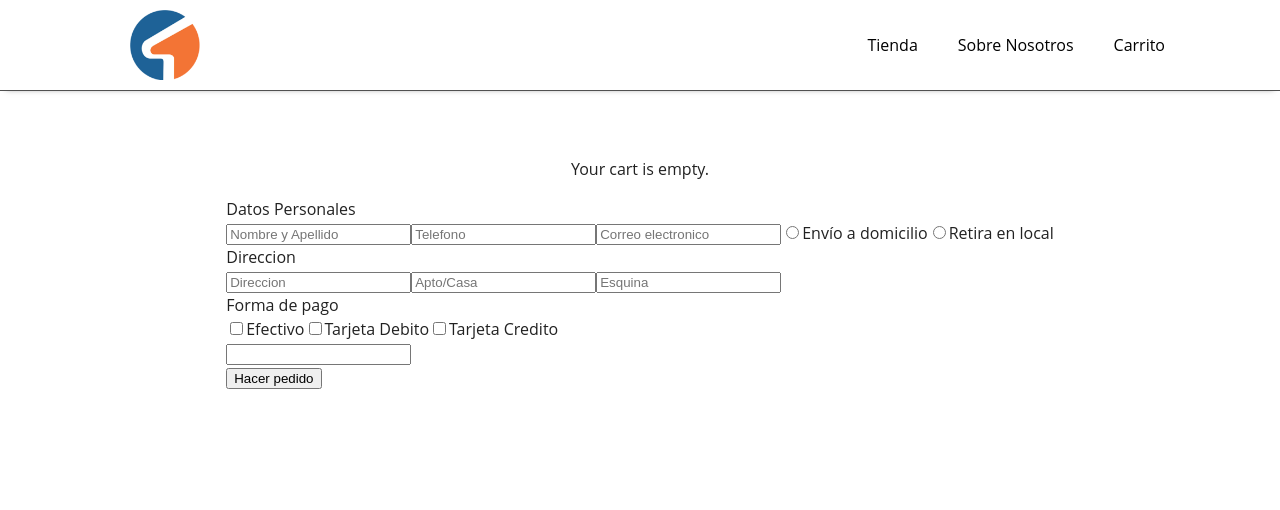
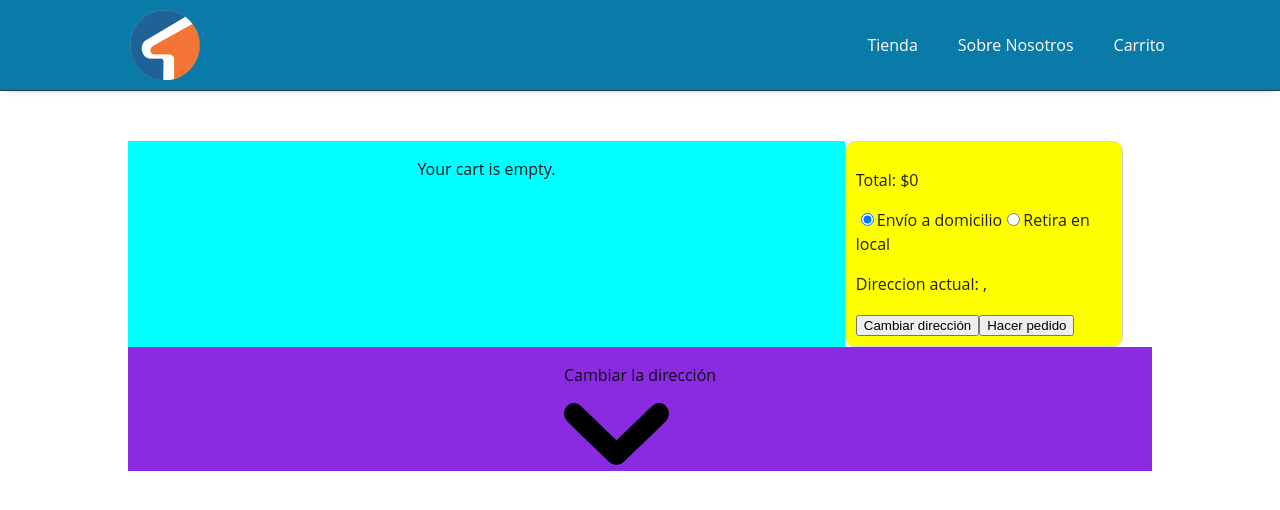
Before and after one commit to ignaciothompson/Present, a React (Vite) app: page /carrito in a window 1280 px wide. Shown: the top 510 px of the page. Built offline with nearby package versions, Linux system fonts and the light colour scheme.

Commit message:
more cart logic

```diff
--- a/package.json
+++ b/package.json
@@ -12,6 +12,7 @@
   "dependencies": {
     "react": "^18.2.0",
     "react-dom": "^18.2.0",
+    "react-paginate": "^8.2.0",
     "react-router-dom": "^6.22.3"
   },
   "devDependencies": {
--- a/src/components/filters/filters.module.css
+++ b/src/components/filters/filters.module.css
@@ -1,8 +1,9 @@
 .categoriesContainer{
     width: 20%;
     height: fit-content;
-    border-radius: 25px;
-    /* border: 1px solid gray; */
+    border-radius: 5px;
+    /* border: 2px solid #0a7ba8; */
+    padding: 10px;
     margin-right: 25px;
 }
 
--- a/src/components/navbar/navbar.module.css
+++ b/src/components/navbar/navbar.module.css
@@ -6,6 +6,7 @@
     padding: 0px 100px;
     box-shadow: 0 4px 6px -6px rgba(0, 0, 0, 0.5);
     border-bottom: 1px solid #333333da;
+    background-color: #0a7ba8;
 }
 
 .imgContainer{
@@ -32,16 +33,16 @@
     padding: 15px;
     background: none;
     border: none;
-    color: black;
+    color: white;
     font-weight: 500;
     font-size: 16px;
     text-decoration: none;
 }
 
 .navBtn:hover{
-    background-color: #333333;
+    background-color: white;
     border-radius: 5px;
-    color: white;
+    color: black;
 }
 
 .navBtn:last-child{
--- a/src/pages/cart/cart.module.css
+++ b/src/pages/cart/cart.module.css
@@ -3,15 +3,25 @@
     margin: 0 auto;
     /* background-color: #f5f5f5; */
     margin-top: 50px;
+    display: flex;
+    flex-wrap: wrap;
 }
 
 .cartItems{
-    width: 100%;
+    width: 70%;
     display: flex;
     flex-wrap: wrap;
     justify-content: center;
     align-content: start;
-    /* background-color: aqua; */
+    background-color: aqua;
+}
+
+.cartTotal{
+    background-color: yellow;
+    width: 25%;
+    padding: 10px;
+    border: 1px solid lightgray;
+    border-radius: 10px;
 }
 
 .cartForm{
@@ -19,7 +29,7 @@
     display: flex;
     flex-direction: column;
     align-items: center;
-    /* background-color: blueviolet; */
+    background-color: blueviolet;
 }
 
 .cartItem{
@@ -76,8 +86,10 @@
 
 .removeButton{
     font-size: 16px;
-    background-color: rgb(245, 52, 52);
+    background-color: rgb(211, 10, 10);
+    color: rgb(255, 255, 255);
     border: none;
     border-radius: 5px;
     padding: 5px;
+    cursor: pointer;
 }
--- a/src/pages/cart/cart.tsx
+++ b/src/pages/cart/cart.tsx
@@ -1,9 +1,58 @@
-import React, { useEffect, useState } from "react";
+import React, { useEffect, useState, useCallback } from "react";
 import { CartItem, Order } from "../../types";
 import styles from "./cart.module.css";
 
 const CartPage: React.FC = () => {
   const [cartItems, setCartItems] = useState<CartItem[]>([]);
+  const [newAddress, setNewAddress] = useState(Boolean);
+  const [currentAddress, setCurrentAddress] = useState("");
+  const [name, setName] = useState("");
+  const [street, setStreet] = useState("");
+  const [number, setNumber] = useState(0);
+  const [email, setEmail] = useState("");
+  const [takeAway, setTakeAway] = useState(Boolean);
+  const [apartmentNumber, setApartmentNumber] = useState("");
+  const [annotation, setAnnotation] = useState("");
+  const [paymentMethods, setPaymentMethods] = useState("");
+  const [x, setX] = useState(Boolean);
+
+
+  const getFormData = () => {
+    if(newAddress){
+    setX(true);
+    setName((document.getElementById("name") as HTMLInputElement).value);
+    setStreet((document.getElementById("street") as HTMLInputElement).value);
+    setNumber(parseInt((document.getElementById("phone") as HTMLInputElement).value));
+    setEmail((document.getElementById("email") as HTMLInputElement).value);
+    setTakeAway((document.getElementById("takeAway") as HTMLInputElement).checked);
+    setApartmentNumber((document.getElementById("apartmentNumber") as HTMLInputElement).value);
+    setAnnotation((document.getElementById("annotation") as HTMLInputElement).value);
+    const cash = ((document.getElementById("cash") as HTMLInputElement).checked);
+    const debitCard = (document.getElementById("debitCard") as HTMLInputElement).checked;
+    const creditCard = (document.getElementById("creditCard") as HTMLInputElement).checked;
+
+    // Collect all checked payment methods
+    const methods = [];
+    if (cash) {
+      methods.push("CASH");
+    }
+    if (debitCard) {
+      methods.push("DEBIT_CARD");
+    }
+    if (creditCard) {
+      methods.push("CREDIT_CARD");
+    }
+    if (!cash && !debitCard && !creditCard) {
+      methods.push("UNDEFINED");
+    }
+    setPaymentMethods(methods.join(", "));
+    return methods.join(", "); // Return the payment methods string
+  }else{
+    setX(false);
+    console.log(localStorage.getItem("order"));
+    return localStorage.getItem("order");
+  }
+  };
 
   useEffect(() => {
     // Retrieve cart items from local storage
@@ -29,65 +78,77 @@ const CartPage: React.FC = () => {
     localStorage.setItem("cartItems", JSON.stringify(updatedCartItems));
   };
 
+  const handleChangeAddress = (event: React.FormEvent) => {
+    event.preventDefault();
+    setNewAddress(true);
+    console.log("Cambiando direccion...");
+  };
+
+  const handleSaveData = (event: React.FormEvent) => {
+    event.preventDefault();
+    getFormData();
+    handleAddress(street, apartmentNumber);
+    setNewAddress(false);
+    console.log("Guardando datos...");
+  };
+
+  const handleAddress = useCallback((street: string, apartmentNumber: string) => {
+    const order = JSON.parse(localStorage.getItem("order") || '{}');
+    if (!newAddress) {
+      const address = [order.street, order.apartmentNumber];
+      setCurrentAddress(address.join(", "));
+    } else {
+      if(street && apartmentNumber != ""){
+        const address = [street, apartmentNumber];
+        setCurrentAddress(address.join(", "));
+      }else{
+        const address = [order.street, order.apartmentNumber];
+        setCurrentAddress(address.join(", "));
+      }
+    }
+  }, [newAddress, street, apartmentNumber]); // Add dependencies here
+
+  useEffect(() => {
+    const order = JSON.parse(localStorage.getItem("order") || '{}');
+    setTakeAway(order.takeAway);
+    handleAddress(order.street, order.apartmentNumber);
+  }, [handleAddress]); // Added dependency array to ensure this effect runs only once on component mount
+
+  const handleShipping = () => {
+    const shippingElement = document.getElementById("shipping") as HTMLInputElement;
+    if (shippingElement) {
+      const isShippingChecked = shippingElement.checked;
+      setTakeAway(!isShippingChecked);
+    }
+  }
+
   const handleSubmit = (event: React.FormEvent) => {
     event.preventDefault();
-    const name = (document.getElementById("name") as HTMLInputElement).value;
-    const street = (document.getElementById("street") as HTMLInputElement)
-      .value;
-    const number = parseInt(
-      (document.getElementById("phone") as HTMLInputElement).value
-    );
-    const email = (document.getElementById("email") as HTMLInputElement).value;
-    const takeAway = (document.getElementById("takeAway") as HTMLInputElement)
-      .checked;
-    const apartmentNumber = (
-      document.getElementById("apartmentNumber") as HTMLInputElement
-    ).value;
-    const annotation = (
-      document.getElementById("annotation") as HTMLInputElement
-    ).value;
-    const cash = (document.getElementById("cash") as HTMLInputElement).checked;
-    const debitCard = (document.getElementById("debitCard") as HTMLInputElement)
-      .checked;
-    const creditCard = (
-      document.getElementById("creditCard") as HTMLInputElement
-    ).checked;
-
-    // Collect all checked payment methods
-    const paymentMethods = () => {
-      const methods = [];
-      if (cash) {
-        methods.push("CASH");
-      }
-      if (debitCard) {
-        methods.push("DEBIT_CARD");
-      }
-      if (creditCard) {
-        methods.push("CREDIT_CARD");
-      }
-      if (!cash && !debitCard && !creditCard) {
-        methods.push("UNDEFINED");
-      }
-      return methods.join(", ");
-    };
-
+    if(x){
+      getFormData();
       const order: Order = {
-      name,
-      street,
-      number,
-      email,
-      takeAway,
-      apartmentNumber,
-      annotation,
+        name: name,
+        street: street,
+        number: number,
+        email: email,
+        takeAway: takeAway,
+        apartmentNumber: apartmentNumber,
+        annotation: annotation,
         cart: cartItems.map((item) => ({
           product: [item],
           quantity: item.quantity,
         })),
-      paymentMethod: paymentMethods(), // Join all selected methods as a string
+        paymentMethod: paymentMethods,
         firstPurchase: true,
       };
-
-    console.log(order); // For testing purposes, you can remove this line in production
+      localStorage.setItem("order", JSON.stringify(order));
+      console.log(order, "se cambio la direccion");
+    } else {
+      const order = JSON.parse(localStorage.getItem("order") || '{}');
+      order.takeAway = !(document.getElementById("shipping") as HTMLInputElement).checked;
+      localStorage.setItem("order", JSON.stringify(order));
+      console.log(order, "no se cambio la direccion");
+    }
   };
 
   return (
@@ -100,7 +161,6 @@ const CartPage: React.FC = () => {
             {cartItems.map((item, index) => (
               <div key={index} className={styles.cartItem}>
                 <div className={styles.imageContainer}>
-                  {/* <img src={item.product.photoPath || 'default-image-path.jpg'} alt={item.product.name} /> */}
                   <img src='/images/detergente.jpg' alt={item.product.name}  className={styles.cartImage}/>
                 </div>
                 <div className={styles.textContainer}>
@@ -130,17 +190,38 @@ const CartPage: React.FC = () => {
           </div>
         )}
       </div>
+      <div className={styles.cartTotal}>
+        <p>Total: ${cartItems.reduce((total, item) => total + (item.product.price * item.quantity), 0)}</p>
+        <input type="radio" name="deliveryOption" id="shipping" defaultChecked={!takeAway} onChange={handleShipping} />
+        <label htmlFor="shipping">Envío a domicilio</label>
+        <input type="radio" name="deliveryOption" id="takeAway" defaultChecked={takeAway} onChange={handleShipping} />
+        <label htmlFor="takeAway">Retira en local</label>
+        {!takeAway ? (
+          <>
+            <p>Direccion actual: {currentAddress}</p>
+            <button onClick={handleChangeAddress}>
+              Cambiar dirección
+            </button>
+          </>
+        ) : (
+          <p>Dirección del local: Cooper 2109</p>
+        )}
+
+        <button
+          type="submit"
+          onClick={handleSubmit}
+        >
+          Hacer pedido
+        </button>
+      </div>
       <div className={styles.cartForm}>
-        <form onSubmit={handleSubmit}>
+        {newAddress ? (
+          <form onSubmit={handleSaveData}>
             <label>Datos Personales</label>
             <div>
               <input type="text" id="name" placeholder="Nombre y Apellido" />
               <input type="text" id="phone" placeholder="Telefono" />
               <input type="email" id="email" placeholder="Correo electronico" />
-            <input type="radio" name="deliveryOption" id="shipping" />
-            <label htmlFor="shipping">Envío a domicilio</label>
-            <input type="radio" name="deliveryOption" id="takeAway" />
-            <label htmlFor="takeAway">Retira en local</label>
             </div>
             <label>Direccion</label>
             <div>
@@ -160,8 +241,14 @@ const CartPage: React.FC = () => {
             <div>
               <input type="text-area" id="annotation" />
             </div>
-          <button type="submit">Hacer pedido</button>
+            <button type="submit">Guardar</button>
           </form>
+        ) : (
+          <div onClick={handleChangeAddress}>
+            <p>Cambiar la dirección</p>
+            <img src="/images/chevron-down.svg" alt="dropdown arrow" />
+          </div>
+        )}
       </div>
     </div>
   );
```
Also changed, not shown: src/components/products/products.module.css (+30 -3 lines), src/components/products/products.tsx (+28 -11 lines), public/images/chevron-down.svg (added), 1 other file (tests, documents, lock files or other folders). Lines whose indentation alone changed are shown as unchanged.
